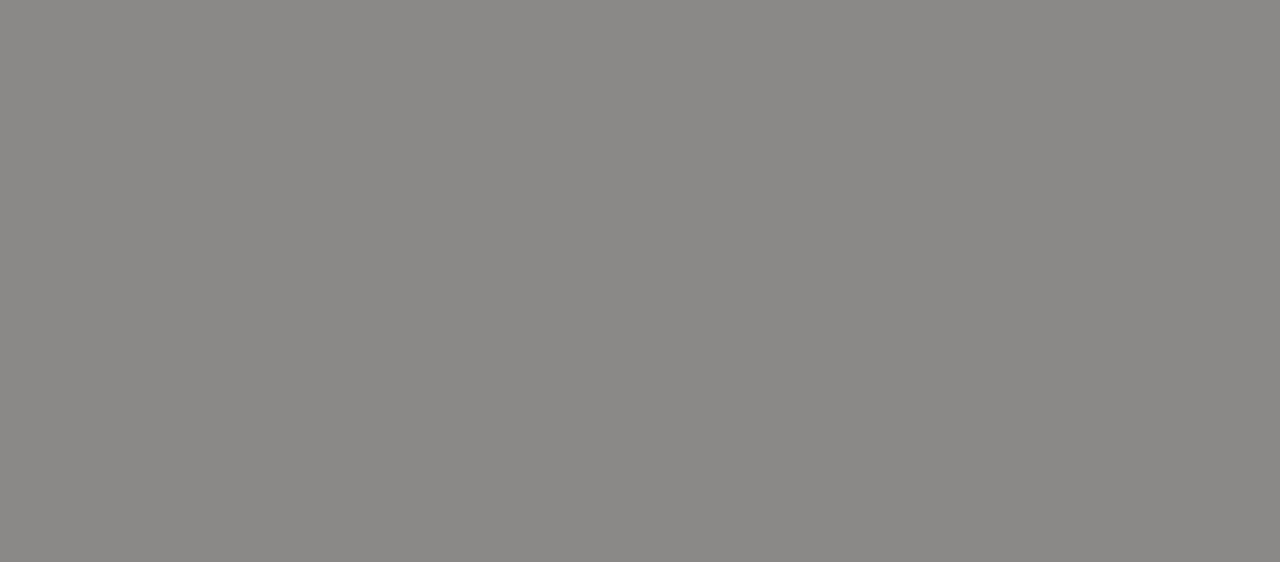
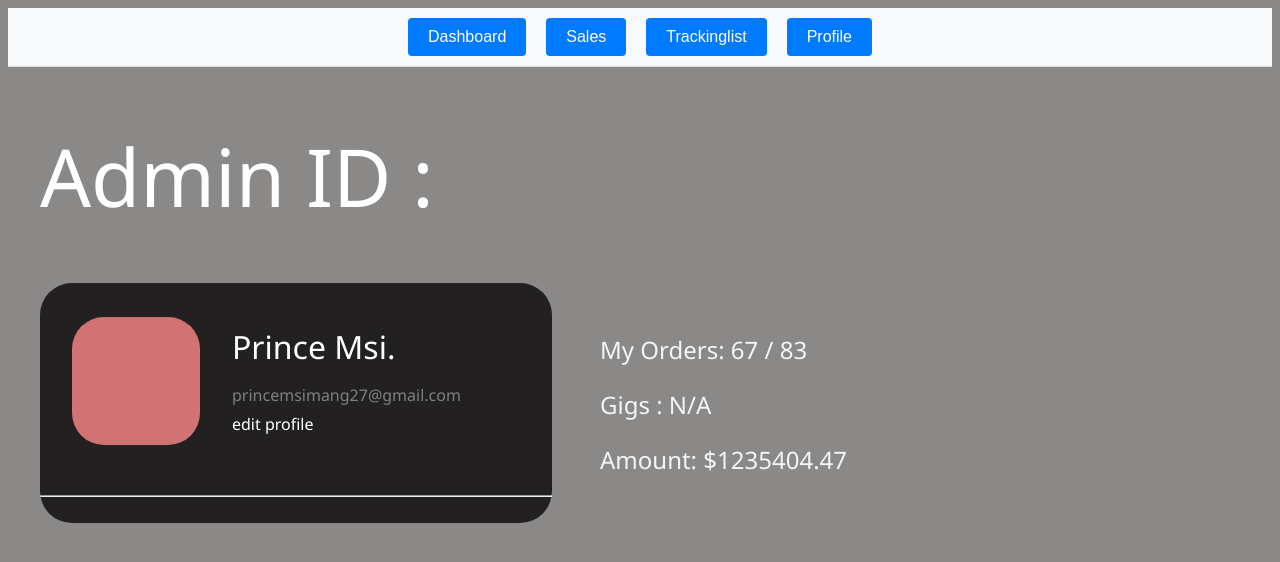
Before and after one commit to YungPharaoh65/S-G-Project, a React (Vite) app: page /#/profile in a window 1280 px wide. Before the commit this address had no page. Shown: the top 562 px of the page. Built offline with nearby package versions, Linux system fonts and the light colour scheme.

Commit message:
made changes in Profile.jsx

```diff
--- a/src/App.jsx
+++ b/src/App.jsx
@@ -1,8 +1,6 @@
 
 import Dashboard from "./Route-Navbar/Dashboard.jsx";
 import Navbar from "./Route-Navbar/Navbar.jsx";
-import Sales from "./Route-Navbar/Sales.jsx";
-import Stock from "./Stock/Stock.jsx";
 import React, { useState } from "react";
 
 function App() {
--- a/src/Route-Navbar/Navbar.jsx
+++ b/src/Route-Navbar/Navbar.jsx
@@ -13,9 +13,10 @@ const Navbar = () => {
       <nav className={styles.navbar}>
         <Link to="/"><button className={styles['nav-button']}>Dashboard</button></Link>
         <Link to="/sales"><button className={styles['nav-button']}>Sales</button></Link>
-        <button className={styles['nav-button']}>Tracking List</button>
-        <button className={styles['nav-button']}>Profile</button>
-      </nav>
+
+         <Link to="/trackinglist"><button className={styles['nav-button']}>Trackinglist</button></Link>
+         <Link to="/profile"><button className={styles['nav-button']}>Profile</button></Link>
+        </nav>
     </div>
   );
 };
--- a/src/Route-Navbar/Profile.jsx
+++ b/src/Route-Navbar/Profile.jsx
@@ -1,9 +1,55 @@
-import React from 'react'
+// Profile.jsx
+import React, { useState, useEffect } from 'react';
+import Navbar from './Navbar';
+import MOCK_DATA from '../MOCK_DATA.json'; // Ensure this path is correct
+import styles from '../Route-Navbar/Profile.modules.css'; // Ensure this import is correct
 
 const Profile = () => {
+
+  const [totalCost, setTotalCost] = useState(0);
+  const [fulfilledOrders, setFulfilledOrders] = useState(0);
+  const [unfulfilledOrders, setUnfulfilledOrders] = useState(0);
+
+  useEffect(() => {
+    // Calculate the total cost
+    const total = MOCK_DATA.reduce((acc, order) => {
+      const amount = parseFloat(order.Total.replace(/[^0-9.-]+/g, "")) || 0;
+      return acc + amount;
+    }, 0);
+    setTotalCost(total);
+
+    // Calculate the number of fulfilled and unfulfilled orders
+    const fulfilledCount = MOCK_DATA.filter(order => order["Fulfillment state"] === true).length;
+    const unfulfilledCount = MOCK_DATA.filter(order => order["Fulfillment state"] === false).length;
+
+    setFulfilledOrders(fulfilledCount);
+    setUnfulfilledOrders(unfulfilledCount);
+  }, []);
+
   return (
-    <div>Profile</div>
-  )
-}
+    <div>
+      <Navbar />
+      <h1>Admin ID : </h1>
+
+      <div className="box">
+        <br />
+        <div className="circle"></div>
+        <h3>Prince Msi.</h3>
+        <p className='boxtext'>princemsimang27@gmail.com</p>
+        <p className='editprofile'>edit profile</p>
+        <br /><br />
+        <hr />
+      </div>
+
+      <div className='headermoved'>
+        <h2>Amount: ${totalCost.toFixed(2)}</h2>
+        <br /><br />
+        <h2>Gigs : N/A</h2>
+        <br /><br />
+        <h2>My Orders: {fulfilledOrders.toLocaleString()} / {unfulfilledOrders.toLocaleString()}</h2>
+      </div>
+    </div>
+  );
+};
 
 export default Profile;
--- /dev/null
+++ b/src/Route-Navbar/Profile.modules.css
@@ -0,0 +1,58 @@
+.box{
+    width: 32rem;
+    height: 15rem;
+    margin-left: 2rem;
+    background-color: rgb(34, 32, 32);
+    border-radius: 2rem;
+}
+
+.circle{
+    width: 8rem;
+    height: 8rem;
+    margin-left: 2rem;
+    margin-top: 1rem;
+    background-color: rgb(209, 115, 115);
+    border-radius: 2rem;
+}
+
+h2{
+    margin-left: 37rem;
+    margin-top: -9rem;
+    font-weight: 400;
+    color: whitesmoke;
+    font-family: 'Segoe UI', Tahoma, Geneva, Verdana, sans-serif;
+
+}
+
+h3{
+    margin-left: 12rem;
+    margin-top: -9rem;font-weight: 400;
+    font-size: 2rem;
+}
+
+.boxtext{
+    margin-left: 12rem;
+    margin-top: -1rem;
+    color: grey;
+}
+
+.editprofile{
+    margin-left: 12rem;
+    margin-top: -.6rem;
+    font-weight: 300;
+}
+
+.editprofile:hover{
+    color: gray;
+    cursor: pointer;
+}
+
+.headermoved{
+    margin-top: 4rem;
+}
+
+h1{
+    font-size: 5rem;
+    color: rgb(255, 255, 255);
+    font-weight: 500;
+  }
--- a/src/Route-Navbar/Sales.jsx
+++ b/src/Route-Navbar/Sales.jsx
@@ -15,8 +15,8 @@ function Sales() {
     <header>
       <Navbar />
       <br />
-      <br />
-      <h1>Sales Activity for this week: </h1>
+
+      <h1>Sales Activity : </h1>
       <div className={styles.box1}>
         <p className={styles.text1}>
           UnFurfilled Orders:{" "}
@@ -181,6 +181,8 @@ function Sales() {
       <br />
       <br />
 
+
+
       <Stock
         setTotalCost={setTotalCost}
         setUnfulfilledCount={setUnfulfilledCount}
--- a/src/Route-Navbar/Trackinglist.jsx
+++ b/src/Route-Navbar/Trackinglist.jsx
@@ -1,8 +1,14 @@
 import React from 'react'
+import Navbar from './Navbar';
+
 
 export const Trackinglist = () => {
   return (
-    <div>Trackinglist</div>
+    <div>
+      <Navbar/>
+      <h1>Trackinglist</h1>
+
+      </div>
   )
 }
 
--- a/src/RouteSwitch.jsx
+++ b/src/RouteSwitch.jsx
@@ -3,6 +3,8 @@ import { Routes, Route, HashRouter} from "react-router-dom";
 import App from "./App";
 import Dashboard from "./Route-Navbar/Navbar";
 import Sales from "./Route-Navbar/Sales";
+import Trackinglist from "./Route-Navbar/Trackinglist";
+import Profile from "./Route-Navbar/Profile";
 
 
 const RouteSwitch = () => {
@@ -12,6 +14,9 @@ const RouteSwitch = () => {
         <Route path="/" element={<App />} /> {/* This link is the homepage bcos it's the first one */}
         <Route path="/dashboard" element={<Dashboard />} />
         <Route path="/sales" element={<Sales />} />
+        <Route path="/trackinglist" element={<Trackinglist />} />
+        <Route path="/profile" element={<Profile />} />
+
       </Routes>
     </HashRouter>
   );
--- a/src/Stock/Stock.jsx
+++ b/src/Stock/Stock.jsx
@@ -1,19 +1,14 @@
+// Stock.jsx
 import React, { useEffect, useState } from "react";
 import MOCK_DATA from "../MOCK_DATA.json";
 import "./Stock.css";
 
-function Stock({
-  setTotalCost,
-  setUnfulfilledCount,
-  setFulfilledCount,
-  setTotalOrders,
-}) {
+function Stock({ setTotalCost, setUnfulfilledCount, setFulfilledCount, setTotalOrders }) {
   const [searchQuery, setSearchQuery] = useState("");
   const [customerSearchQuery, setCustomerSearchQuery] = useState("");
   const [filteredData, setFilteredData] = useState(MOCK_DATA);
 
   useEffect(() => {
-    // Calculate the total cost, stripping the dollar sign before parsing
     const total = MOCK_DATA.reduce((acc, order) => {
       const amount = parseFloat(order.Total.replace(/[^0-9.-]+/g, "")) || 0;
       return acc + amount;
@@ -23,17 +18,12 @@ function Stock({
 
   useEffect(() => {
     const lowerCaseQuery = searchQuery.toLowerCase();
-
     const filtered = MOCK_DATA.filter((order) => {
-      const fulfillmentState = order["Fulfillment state"]
-        ? "fulfilled"
-        : "unfulfilled";
+      const fulfillmentState = order["Fulfillment state"] ? "fulfilled" : "unfulfilled";
       return (
-        lowerCaseQuery === "" ||
-        fulfillmentState.toLowerCase() === lowerCaseQuery
+        lowerCaseQuery === "" || fulfillmentState.toLowerCase() === lowerCaseQuery
       );
     });
-
     setFilteredData(filtered);
   }, [searchQuery]);
 
@@ -42,27 +32,18 @@ function Stock({
     const filtered = MOCK_DATA.filter((order) => {
       const customerName = order.Customer.toLowerCase();
       return (
-        lowerCaseCustomerQuery === "" ||
-        customerName.includes(lowerCaseCustomerQuery)
+        lowerCaseCustomerQuery === "" || customerName.includes(lowerCaseCustomerQuery)
       );
     });
     setFilteredData(filtered);
   }, [customerSearchQuery]);
 
   useEffect(() => {
-    const unfulfilledOrders = MOCK_DATA.filter(
-      (order) => !order["Fulfillment state"]
-    );
-    const fulfilledOrders = MOCK_DATA.filter(
-      (order) => order["Fulfillment state"]
-    );
+    const unfulfilledOrders = MOCK_DATA.filter((order) => !order["Fulfillment state"]);
+    const fulfilledOrders = MOCK_DATA.filter((order) => order["Fulfillment state"]);
 
-    const uniqueUnfulfilledCustomers = [
-      ...new Set(unfulfilledOrders.map((order) => order.Customer)),
-    ];
-    const uniqueFulfilledCustomers = [
-      ...new Set(fulfilledOrders.map((order) => order.Customer)),
-    ];
+    const uniqueUnfulfilledCustomers = [...new Set(unfulfilledOrders.map((order) => order.Customer))];
+    const uniqueFulfilledCustomers = [...new Set(fulfilledOrders.map((order) => order.Customer))];
 
     setUnfulfilledCount(uniqueUnfulfilledCustomers.length);
     setFulfilledCount(uniqueFulfilledCustomers.length);
@@ -72,7 +53,6 @@ function Stock({
   return (
     <div className="box66">
       <div className="stock-table">
-
         <div className="moveinput">
           <input
             type="text"
@@ -89,7 +69,6 @@ function Stock({
             onChange={(e) => setCustomerSearchQuery(e.target.value)}
           />
         </div>
-
         <table>
           <thead>
             <tr>
@@ -107,21 +86,11 @@ function Stock({
                   <td>{order.Order_id}</td>
                   <td>{order.Customer}</td>
                   <td>
-                    <p
-                      className={
-                        order["Fulfillment state"] ? "fulfil" : "unfulfil"
-                      }
-                    >
+                    <p className={order["Fulfillment state"] ? "fulfil" : "unfulfil"}>
                       {order["Fulfillment state"] ? "fulfilled" : "unfulfilled"}
                     </p>
                   </td>
-                  <td
-                    className={
-                      order["Payment Status"] === "paid fully"
-                        ? "complete"
-                        : "incomplete"
-                    }
-                  >
+                  <td className={order["Payment Status"] === "paid fully" ? "complete" : "incomplete"}>
                     {order["Payment Status"]}
                   </td>
                   <td>{order.Total}</td>
```
Also changed, not shown: src/Route-Navbar/Navbar.module.css (line endings or trailing spaces).
